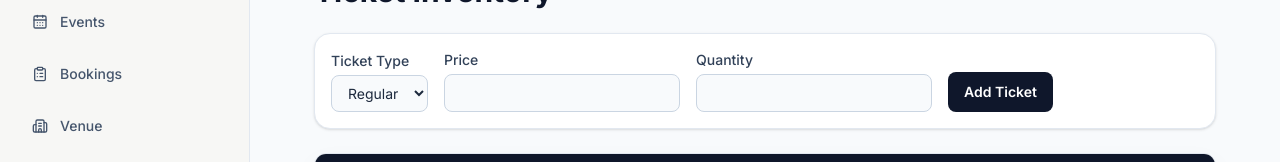
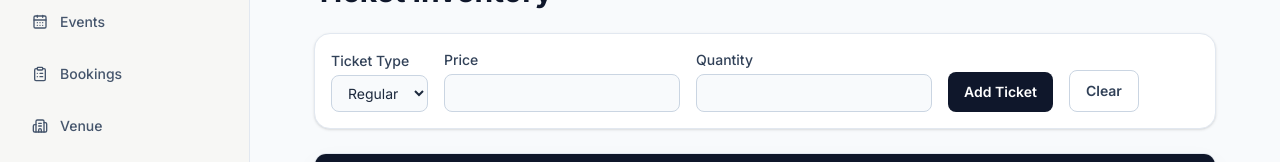
Before and after one commit to Manogya-Git/Event-TIcket-Management-System, a React (Vite) app in the folder frontend/: page /admin/events/1/tickets in a window 1280 px wide. Shown: the part 159-321 px from the top of the page. Built offline with nearby package versions, Linux system fonts and the light colour scheme; no server answers; sample sign-in values are in the browser's storage.

Commit message:
minor changes

```diff
--- a/frontend/src/pages/admin/ManageTickets.jsx
+++ b/frontend/src/pages/admin/ManageTickets.jsx
@@ -50,6 +50,11 @@ const ManageTickets = () => {
   const handleTicketChange = (e) => {
     const { name, value } = e.target;
     setNewTicket((prev) => ({ ...prev, [name]: value }));
+  };
+
+  const handleClearTicket = () => {
+    setNewTicket({ ticket_type: "REGULAR", price: "", quantity: "" });
+    setEditingId(null);
   };
 
   const handleCreateTicket = async (e) => {
@@ -252,7 +257,14 @@ const ManageTickets = () => {
           type="submit"
           className="inline-flex items-center justify-center rounded-lg bg-slate-900 px-4 py-2.5 text-sm font-semibold text-white transition hover:bg-slate-700"
         >
-          Add Ticket
+          {editingId ? "Update Ticket" : "Add Ticket"}
+        </button>
+        <button
+          type="button"
+          onClick={handleClearTicket}
+          className="inline-flex items-center justify-center rounded-lg border border-slate-300 px-4 py-2.5 text-sm font-semibold text-slate-700 transition hover:bg-slate-100"
+        >
+          Clear
         </button>
       </form>
 
```
